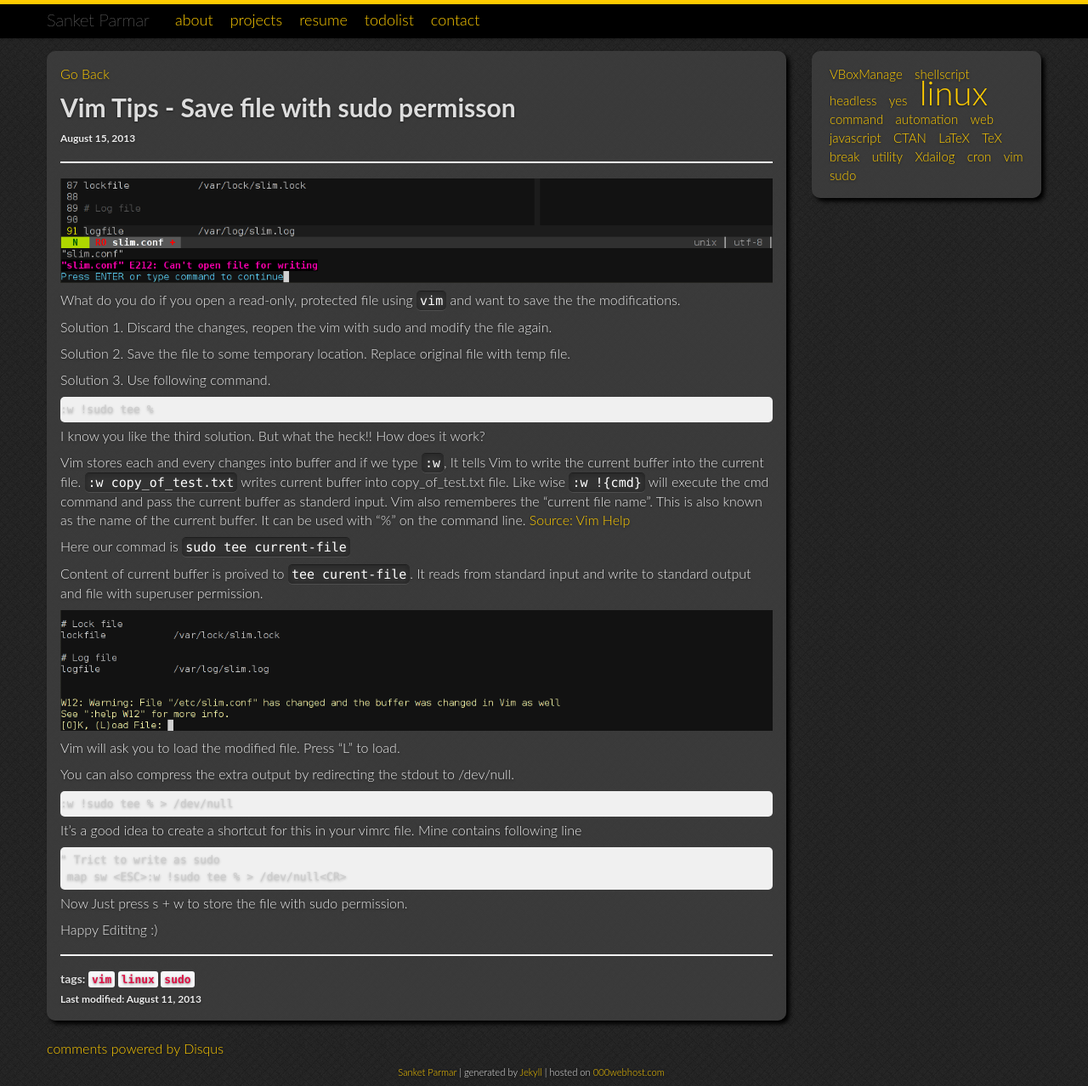
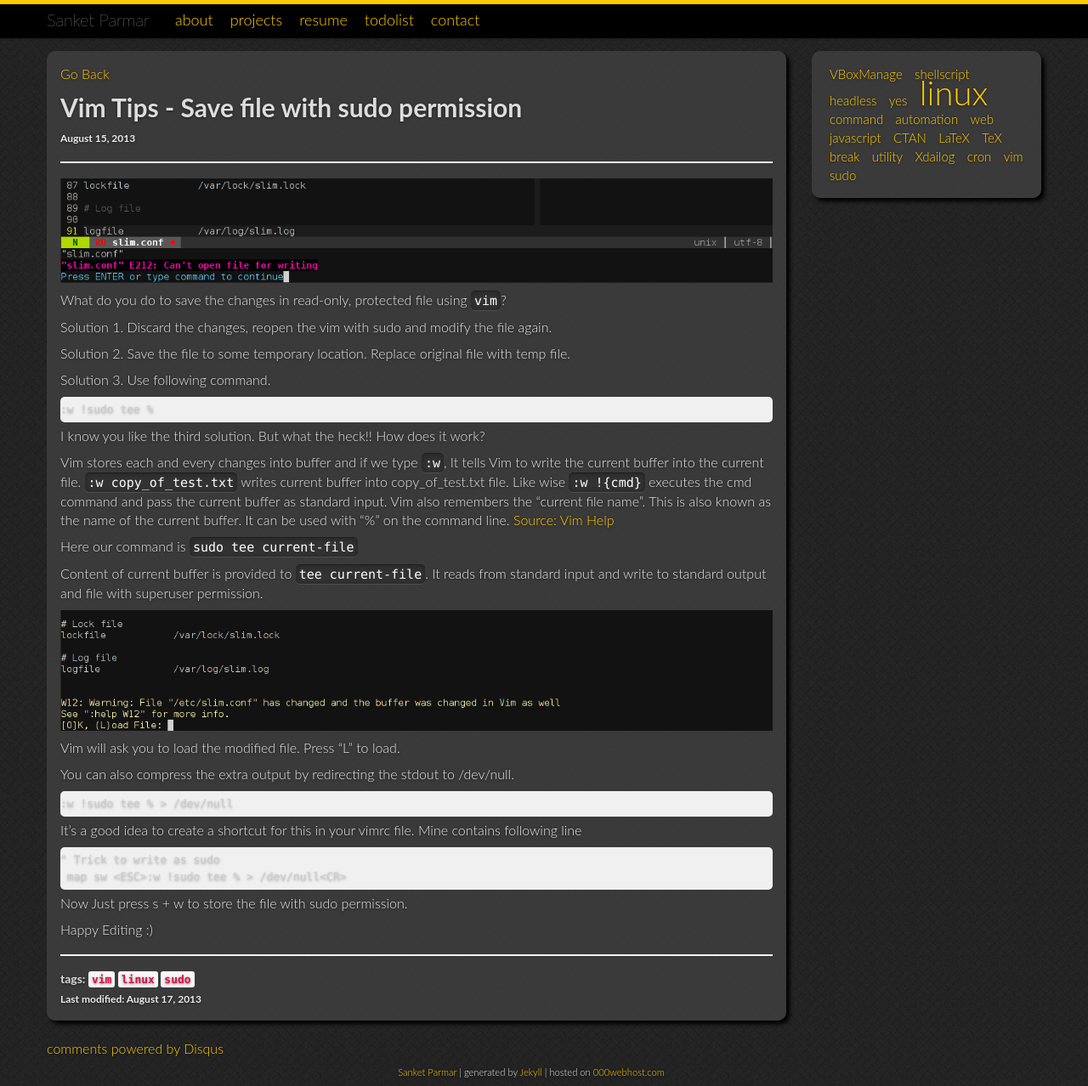
Before and after one commit to sanketparmar/sanketparmar.in, a Jekyll site: the page built from _posts/2013-08-15-Vim-tips-save-file-with-sudo.markdown, in a window 1280 px wide and 1278 px high. Shown: the whole window at 85% size. Built offline with Jekyll 4.4.1, drawn with Linux system fonts in a browser that asks for light colours; comment, search, counter and statistics services are not loaded.

Commit message:
[post - modified] Vim tips

```diff
--- a/_posts/2013-08-15-Vim-tips-save-file-with-sudo.markdown
+++ b/_posts/2013-08-15-Vim-tips-save-file-with-sudo.markdown
@@ -1,15 +1,14 @@
 ---
 layout: post
-title: Vim Tips - Save file with sudo permisson
-last_changed: 2013-08-11
+title: Vim Tips - Save file with sudo permission
+last_changed: 2013-08-17
 published: true
 tags: vim linux sudo
 ---
 
 ![Vim Permission Error](../../../images/vim-permission-error.png)
 
-What do you do if you open a read-only, protected file using `vim` and want to
-save the the modifications.
+What do you do to save the changes in read-only, protected file using `vim`?
 
 Solution 1. Discard the changes, reopen the vim with sudo and modify the file again.
 
@@ -23,15 +22,15 @@ I know you like the third solution. But what the heck!! How does it work?
 
 Vim stores each and every changes into buffer and if we type `:w`, It tells
 Vim to write the current buffer into the current file. `:w copy_of_test.txt` writes
-current buffer into copy_of_test.txt file. Like wise `:w !{cmd}` will execute the
-cmd command and pass the current buffer as standerd input. Vim also rememberes the
+current buffer into copy_of_test.txt file. Like wise `:w !{cmd}` executes the
+cmd command and pass the current buffer as standard input. Vim also remembers the
 "current file name".  This is also known as the name of the current buffer.
-It can be used with "%" on the command line. [Source: Vim Help](http://vim.org)
+It can be used with "%" on the command line. [Source: Vim Help](http://vimdoc.sourceforge.net/htmldoc/editing.html#:write)
 
 
-Here our commad is `sudo tee current-file`
+Here our command is `sudo tee current-file`
 
-Content of current buffer is proived to `tee curent-file`. It reads from standard input
+Content of current buffer is provided to `tee current-file`. It reads from standard input
 and write to standard output and file with superuser permission.
 
 ![Vim Load File](../../../images/vim-load.png)
@@ -45,9 +44,9 @@ You can also compress the extra output by redirecting the stdout to /dev/null.
 It's a good idea to create a shortcut for this in your vimrc file. Mine contains
 following line
 
-	" Trict to write as sudo
+	" Trick to write as sudo
 	 map sw <ESC>:w !sudo tee % > /dev/null<CR>
 
 Now Just press s + w  to store the file with sudo permission.
 
-Happy Edititng :)
+Happy Editing :)
```
